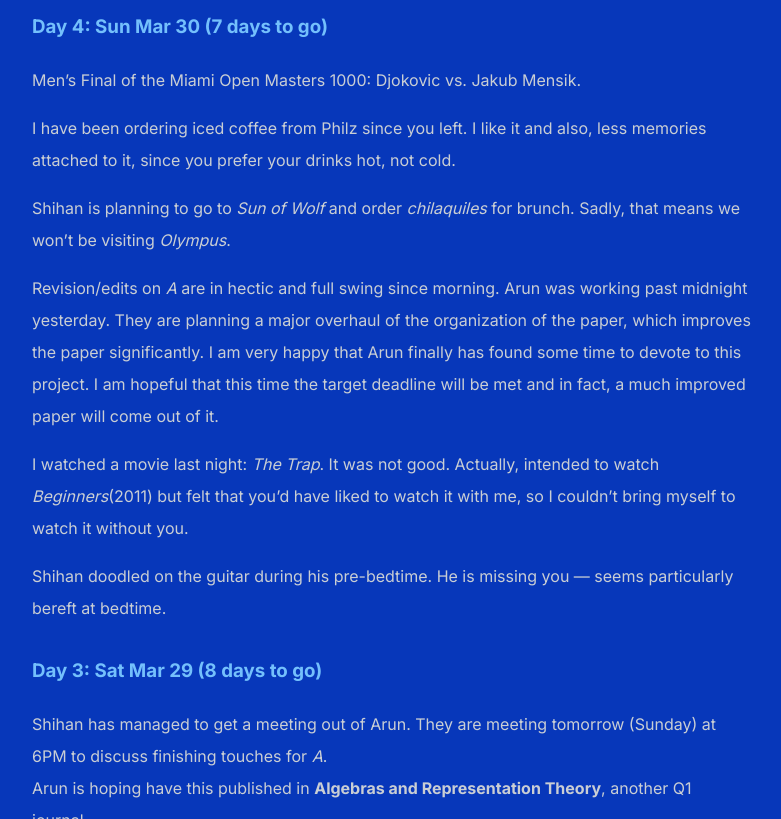
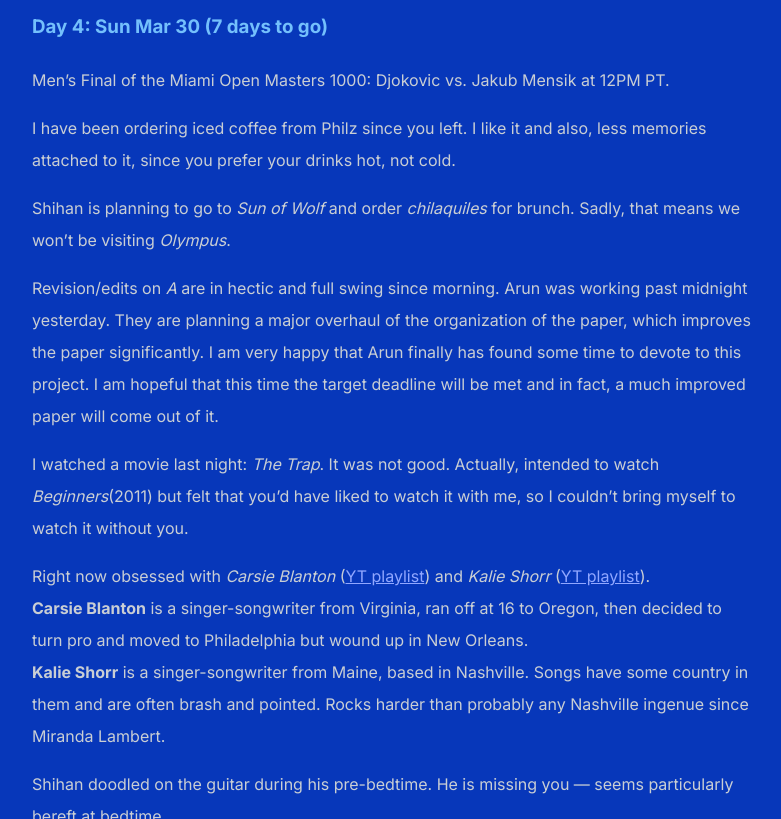
Before and after one commit to shihankanungo/shihankanungo.github.io, a Jekyll site: the page built from india-trip.md, in a window 1280 px wide and 1400 px high. Shown: the part 581-1400 px from the top of the window, without its empty margins (248-1029 px from the left). Built offline with Jekyll 4.4.1, drawn with Linux system fonts in a browser that asks for light colours.

Commit message:
Update india-trip.md

```diff
--- a/india-trip.md
+++ b/india-trip.md
@@ -10,7 +10,7 @@
 
 ### Day 4: Sun Mar 30 (7 days to go)
 
-Men's Final of the Miami Open Masters 1000: Djokovic vs. Jakub Mensik.
+Men's Final of the Miami Open Masters 1000: Djokovic vs. Jakub Mensik at 12PM PT.
 
 I have been ordering iced coffee from Philz since you left. I like it and also, less memories attached to it, since you
 prefer your drinks hot, not cold.
@@ -25,6 +25,12 @@
 
 I watched a movie last night: _The Trap_. It was not good. Actually, intended to watch _Beginners_(2011) but felt that you'd
 have liked to watch it with me, so I couldn't bring myself to watch it without you.
+
+Right now obsessed with _Carsie Blanton_ ([YT playlist](https://music.youtube.com/playlist?list=PL6HQpYuOe1KXm15iel1h8rZCf0eWvL8P-&si=9YNGkXfj6Gn988Jl)) and _Kalie Shorr_ ([YT playlist](https://music.youtube.com/playlist?list=PL6HQpYuOe1KWqv28EcA8EAejIxaI8gdjg&si=iKKw7tontvssZABA)). <br>
+**Carsie Blanton** is a singer-songwriter from Virginia, ran off at 16 to Oregon, then decided to turn pro and moved to Philadelphia
+but wound up in New Orleans. <br>
+**Kalie Shorr** is a singer-songwriter from Maine, based in Nashville. Songs have some country in them and are often brash and pointed.
+Rocks harder than probably any Nashville ingenue since Miranda Lambert.
 
 Shihan doodled on the guitar during his pre-bedtime. He is missing you --- seems particularly bereft at bedtime.
 
```
